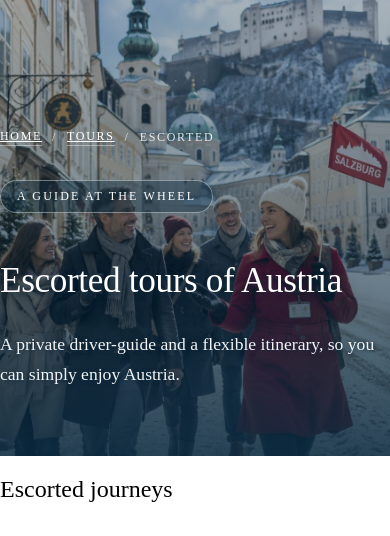
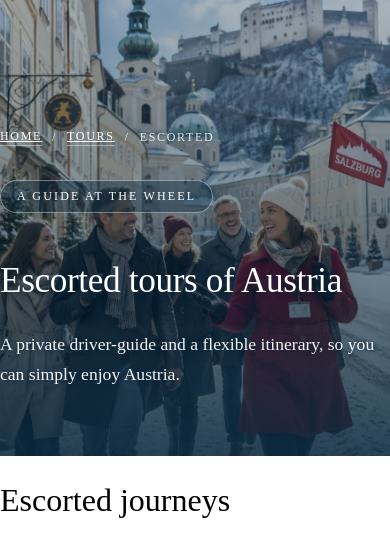
Before and after one commit to lauro-blip/GoAustriaTours, a Laravel app: page /tours/escorted in a window 390 px wide; the page is wider, and only the part inside the window is pictured. Shown: the part 5762-6298 px from the top of that part. Run offline with Laravel 12, Linux system fonts and the light colour scheme; data comes from the database, SQL or seed files in the repository; style sheets or scripts are compiled from the project's sources.

Commit message:
Typography and carousel polish
- Section headings 44px desktop / 32px mobile; body text weight 300
- Gallery becomes a mobile carousel
- Mobile carousels centre the slide with a small peek of both neighbours

Co-Authored-By: Claude Sonnet 5.5 <noreply@anthropic.com>

```diff
--- a/resources/css/inner.css
+++ b/resources/css/inner.css
@@ -64,7 +64,7 @@
 .t3 .pk { display: grid; gap: 48px; grid-template-columns: minmax(0, 1fr); }
 @media (min-width: 1000px) { .t3 .pk { grid-template-columns: minmax(0, 1.6fr) minmax(0, 1fr); gap: 56px; } }
 .t3 .pk-main > * + .pk-h { margin-top: 56px; }
-.t3 .pk-h { font-family: var(--head); font-weight: 500; font-size: clamp(1.5rem, 2.4vw, 1.9rem); color: var(--navy); margin-bottom: 22px; padding-bottom: 14px; position: relative; }
+.t3 .pk-h { font-family: var(--head); font-weight: 500; font-size: 32px; color: var(--navy); margin-bottom: 22px; padding-bottom: 14px; position: relative; }
 .t3 .pk-h::after { content: ''; position: absolute; left: 0; bottom: 0; width: 44px; height: 3px; background: var(--accent); }
 .t3 .pk-main .prose + .pk-h, .t3 .pk-main .prose + .grid { margin-top: 56px; }
 .t3 .pk-hl { list-style: none; margin: 0; padding: 0; display: grid; gap: 12px; grid-template-columns: 1fr; }
@@ -183,3 +183,5 @@
 .t3 .ct-steps ol { list-style: none; margin: 0; padding: 0; display: grid; gap: 14px; }
 .t3 .ct-steps li { display: flex; gap: 14px; align-items: flex-start; font-size: 0.95rem; line-height: 1.55; color: var(--ink); }
 .t3 .ct-steps b { flex: none; display: grid; place-items: center; width: 30px; height: 30px; border-radius: 50%; border: 1px solid var(--accent); font-family: var(--mono); font-size: 0.75rem; color: var(--accent-d); }
+.t3 .pk-h { font-size: 32px; }
+@media (min-width: 768px) { .t3 .pk-h { font-size: 44px; } }
--- a/resources/js/carousel.js
+++ b/resources/js/carousel.js
@@ -1,6 +1,6 @@
 // Mobile carousels: card grids become swipeable scroll-snap rows with arrows + dots (or a counter when there are many cards).
 // Desktop is untouched. Pages can re-count after filtering by dispatching a "car:refresh" event on the grid.
-const SELECTOR = '.ways, .dgrid, .mom, .jr, .band-grid, .stats, .plc, .tgrid';
+const SELECTOR = '.gal, .ways, .dgrid, .mom, .jr, .band-grid, .stats, .plc, .tgrid';
 const mq = matchMedia('(max-width: 699px)');
 
 function build(el) {
```
Also changed, not shown: CLAUDE.md (+2 -1 lines), resources/css/home.css (+12 -4 lines).
